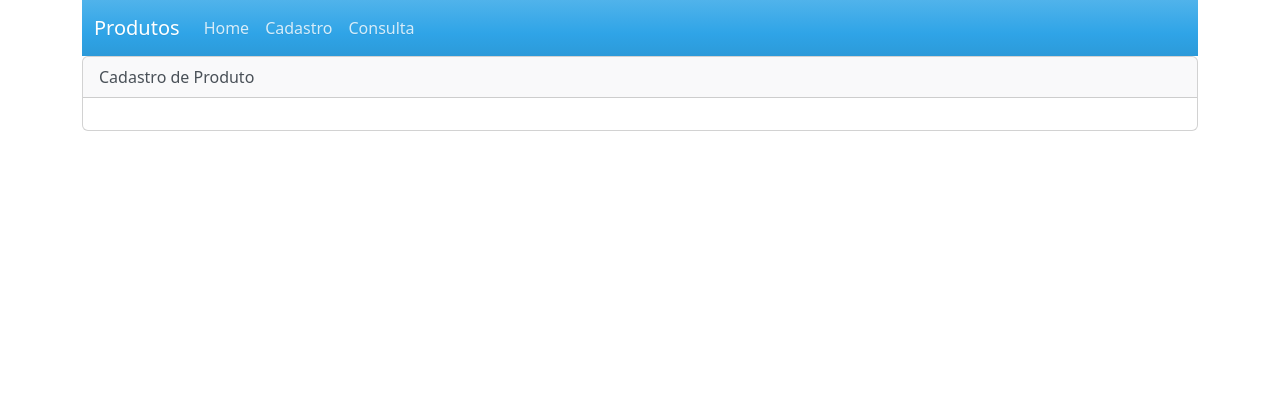
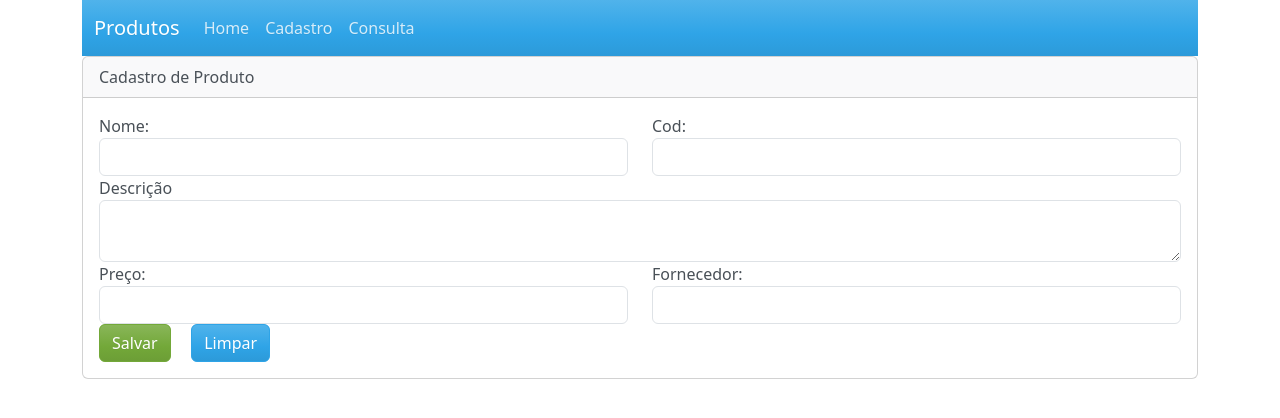
Before and after one commit to Adeilsoara/learn-react, a React (Create React App) app in the folder cadastro-produtos/: page /#/cadastro-produtos in a window 1280 px wide. Shown: the top 418 px of the page. Built offline with nearby package versions, Linux system fonts and the light colour scheme.

Commit message:
Projeto CRUD - Implementação do Formulário de Produtos

```diff
--- a/cadastro-produtos/src/views/produtos/cadastro.js
+++ b/cadastro-produtos/src/views/produtos/cadastro.js
@@ -8,7 +8,59 @@
                     Cadastro de Produto
                 </div>
                 <div className='card-body'>
+                    <div className='row'>
+                        <div className='col-md-6'>
+                            <div className='form-group'>
+                                <label>Nome: </label>
+                                <input type='text' className='form-control'/>
+                            </div>
+                        </div>
 
+                        <div className='col-md-6'>
+                            <div className='form-group'>
+                                <label>Cod: </label>
+                                <input type='text' className='form-control'/>
+                            </div>
+                        </div>
+
+                        <div className='col-md-6'>
+
+                        </div>
+                    </div>
+
+                    <div className='row'>
+                        <div className='col-md-12'>
+                            <div className='form-group'>
+                                <label>Descrição</label>
+                                <textarea className='form-control'/>
+                            </div>
+                        </div>
+                    </div>
+
+                    <div className='row'>
+                    <div className='col-md-6'>
+                            <div className='form-group'>
+                                <label>Preço: </label>
+                                <input type='text' className='form-control'/>
+                            </div>
+                    </div>
+
+                    <div className='col-md-6'>
+                            <div className='form-group'>
+                                <label>Fornecedor: </label>
+                                <input type='text' className='form-control'/>
+                            </div>
+                    </div>
+                    </div>
+
+                    <div className='row'>
+                        <div className='col-md-1'>
+                            <button className='btn btn-success'> Salvar </button>
+                        </div>
+                        <div className='col-md-1'>
+                            <button className='btn btn-primary'> Limpar </button>
+                        </div>
+                    </div>
                 </div>
             </div>
         )
```
